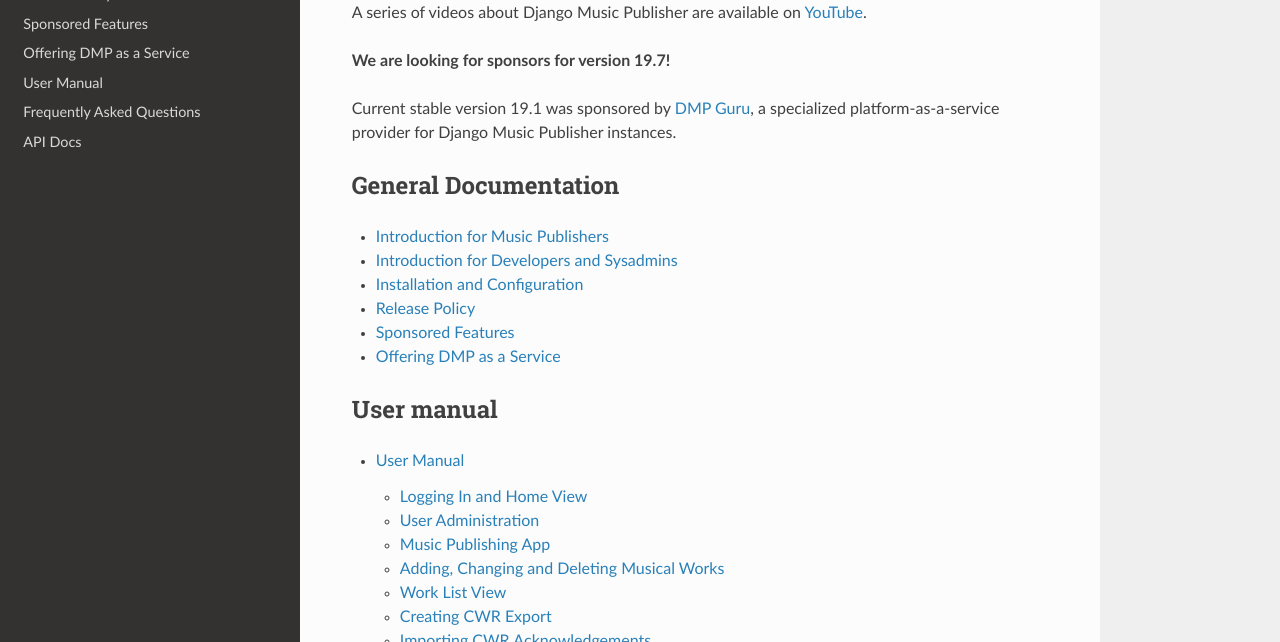
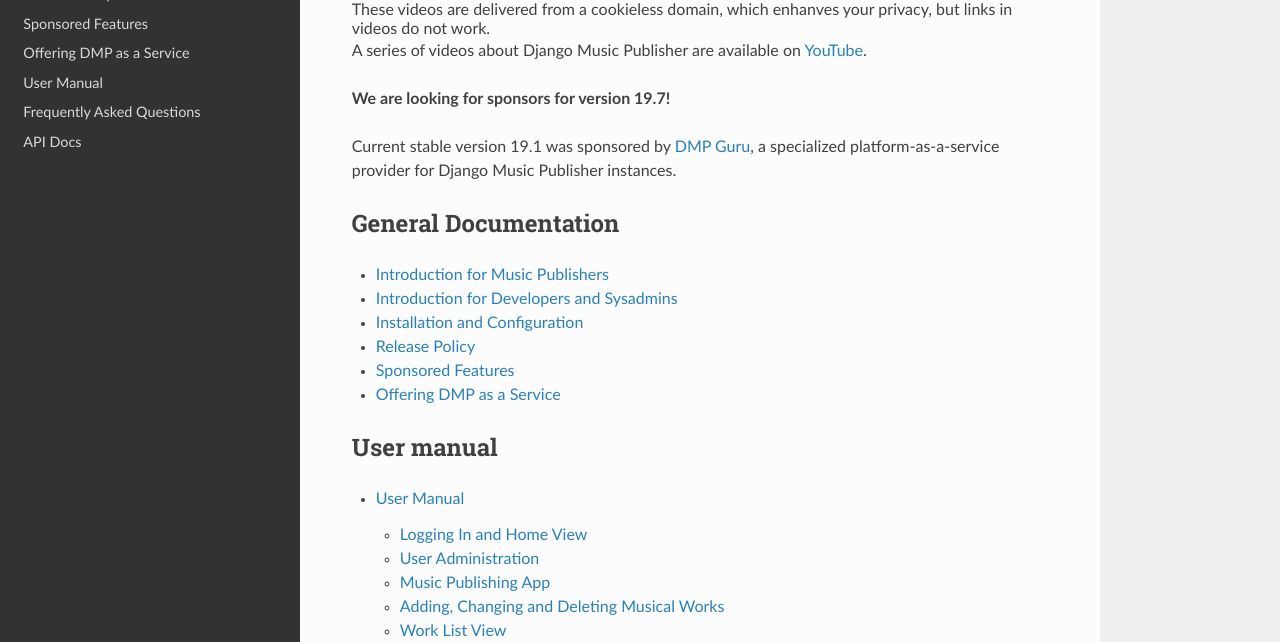
Before and after one commit to matijakolaric-com/django-music-publisher, a Sphinx documentation site: the page built from docs/index.rst, in a window 1280 px wide and 900 px high, scrolled down 586 px, cut to the strip 258-900 px from the top of the window. Built offline with Sphinx 7.4.7 and the Read the Docs theme 2.0.0, drawn with Linux system fonts in a browser that asks for light colours.

Commit message:
no cookies

```diff
--- a/docs/index.rst
+++ b/docs/index.rst
@@ -29,6 +29,7 @@
 .. raw:: html
 
    <iframe width="704" height="396" src="https://www.youtube-nocookie.com/embed?listType=playlist&list=PLQ3e-DuNTFt-mwtKvFLK1euk5uCZdhCUP" frameborder="0" allowfullscreen="1">&nbsp;</iframe>
+   These videos are delivered from a cookieless domain, which enhanves your privacy, but links in videos do not work.
 
 A series of videos about Django Music Publisher are available on `YouTube <https://www.youtube.com/watch?v=P57hoY9wwH4&list=PLQ3e-DuNTFt-mwtKvFLK1euk5uCZdhCUP>`_.
 
```
